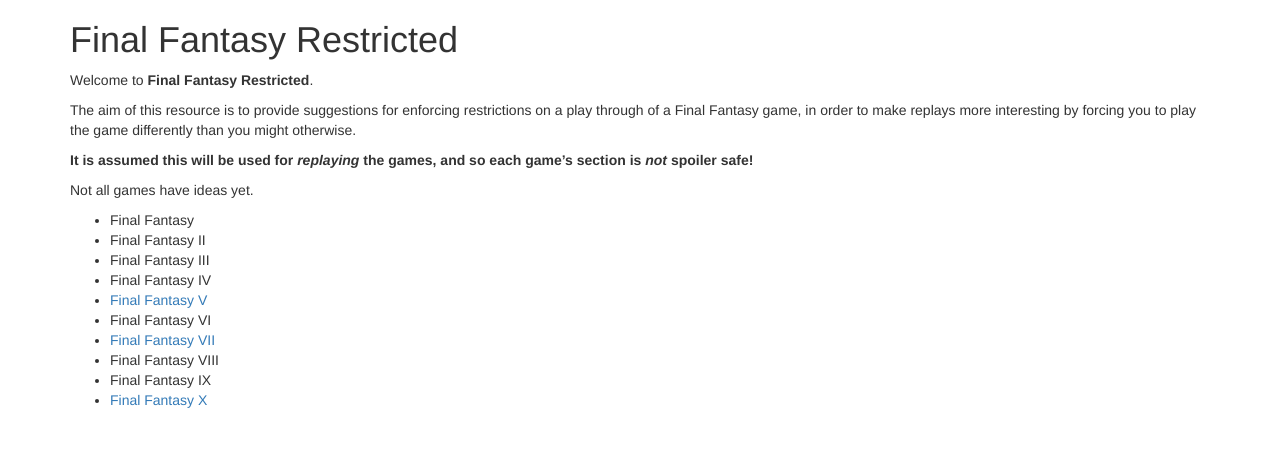
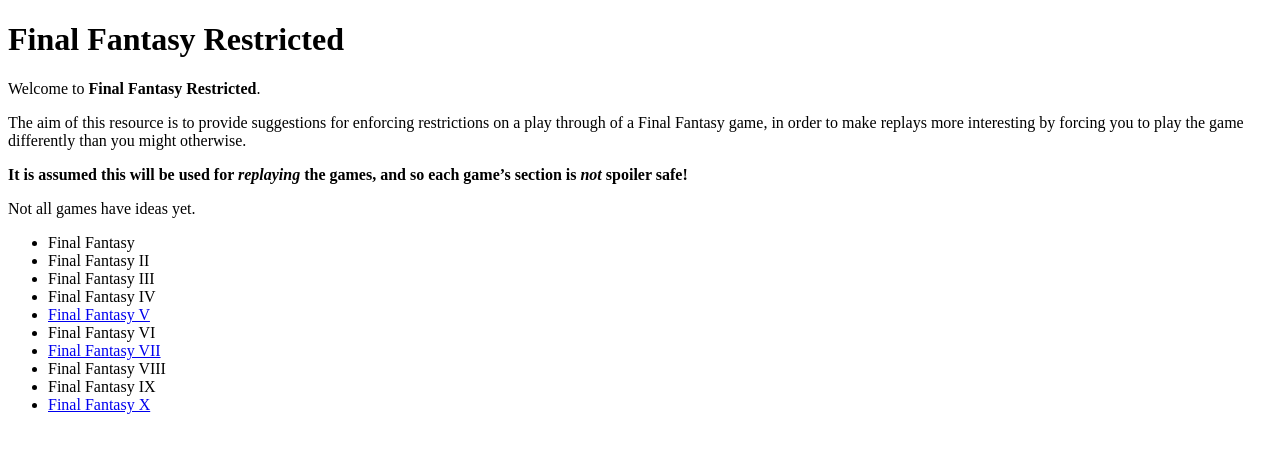
Before and after one commit to beforan/beforan.github.io, a Jekyll site: the page built from ff-restricted/index.md, in a window 1280 px wide. Shown: the top 453 px of the page. Built offline with Jekyll 4.4.1, drawn with Linux system fonts in a browser that asks for light colours; nearby versions of some CDN libraries; Markdown is read by kramdown in place of the engine named in the settings.

Commit message:
Update head.html
dumping bootstrap as it's most useful with custom classes; not helpful for markdown

```diff
--- a/_includes/head.html
+++ b/_includes/head.html
@@ -3,9 +3,5 @@
   <meta name="viewport" content="width=device-width, initial-scale=1.0">
   <title>{{ page.title }}</title>
 
-  <!-- Bootstrap -->
-  <link rel="stylesheet" href="https://maxcdn.bootstrapcdn.com/bootstrap/3.3.2/css/bootstrap.min.css">
-  <link rel="stylesheet" href="https://maxcdn.bootstrapcdn.com/bootstrap/3.3.2/css/bootstrap-theme.min.css">
-
   <link rel="stylesheet" href="{{ site.baseurl }}/css/syntax.css" >
 </head>
```
